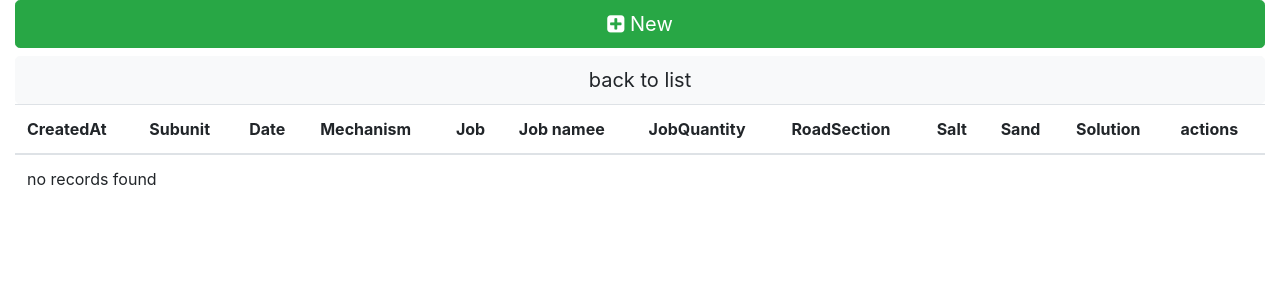
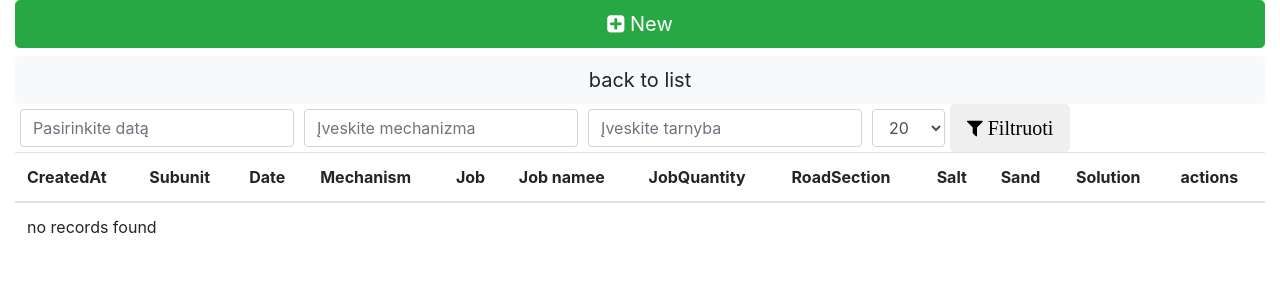
Before and after one commit to JustinasGaripovas/KTU_Duomenu_bazes, a Symfony app: template templates/winter_jobs/index.html.twig in a window 1280 px wide. Shown: the part 56-356 px from the top of the page. Run offline with Twig, Linux system fonts and the light colour scheme; the template is opened without the code that fills it, so the values that code supplies are empty; some libraries are stand-ins or nearby versions.

Commit message:
Winter job filter

```diff
--- a/templates/winter_jobs/index.html.twig
+++ b/templates/winter_jobs/index.html.twig
@@ -2,8 +2,41 @@
 {% trans_default_domain 'translation' %}
 {% block title %}WinterJobs index{% endblock %}
 {% block body %}
+
+    <script>
+        $( function() {
+            $( ".js-datepicker" ).datepicker();
+        });
+    </script>
+
     <a class="btn btn-success btn-block btn-lg" href="{{ path('winter_jobs_new') }}"><i class="fa fa-plus-square"></i> {% trans %} New {% endtrans %}</a>
     <a class="btn btn-light btn-block btn-lg" href="{{ path('main') }}">{% trans %}back to list{% endtrans %}</a>
+
+    <form class="form-inline">
+        <input style="margin: 5px" class="form-control js-datepicker" placeholder="Pasirinkite datą" value="{{ app.request.get('dataFilter') }}" type="text" name="dataFilter">
+        <input style="margin: 5px" class="form-control" placeholder="Įveskite mechanizma" value="{{ app.request.get('mechanizmFilter') }}" type="text" name="mechanizmFilter">
+        <input style="margin: 5px" class="form-control" placeholder="Įveskite tarnyba" value="{{ app.request.get('subunitFilter') }}" type="text" name="subunitFilter">
+        <select style="margin: 5px" class="form-control" name="limit">
+            {% if  app.request.get('limit') == 20  %}
+                <option>{{ app.request.get('limit') }}</option>
+                <option>50</option>
+                <option>100</option>
+            {% elseif  app.request.get('limit')  == 50 %}
+                <option>{{ app.request.get('limit') }}</option>
+                <option>20</option>
+                <option>100</option>
+            {% elseif app.request.get('limit') == 100 %}
+                <option>{{ app.request.get('limit') }}</option>
+                <option>20</option>
+                <option>50</option>
+            {% else %}
+                <option>20</option>
+                <option>50</option>
+                <option>100</option>
+            {% endif %}
+        </select>
+        <button class="btn btn-lg"><i class="fa fa-filter"> Filtruoti</i></button>
+    </form>
 
     <table class="table">
         <thead>
```
Also changed, not shown: src/Controller/WinterJobsController.php (+13 -7 lines).
